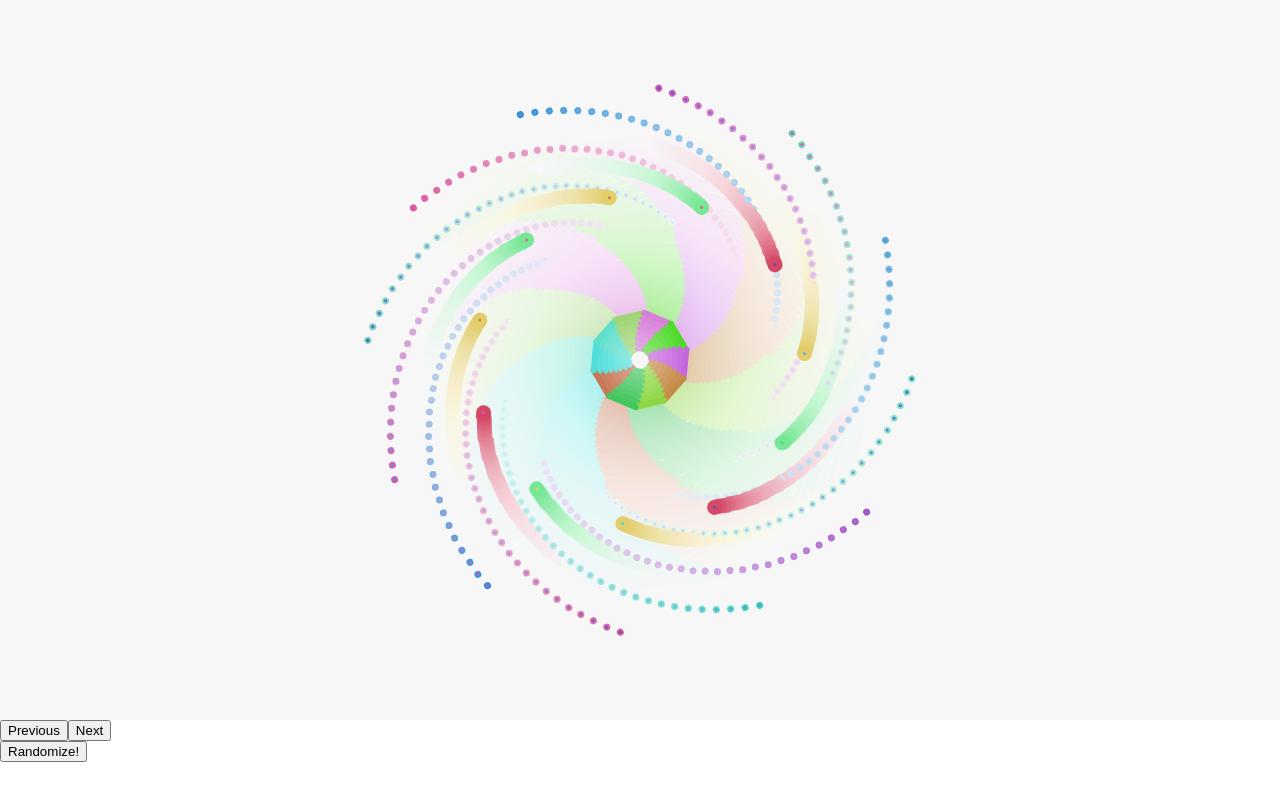
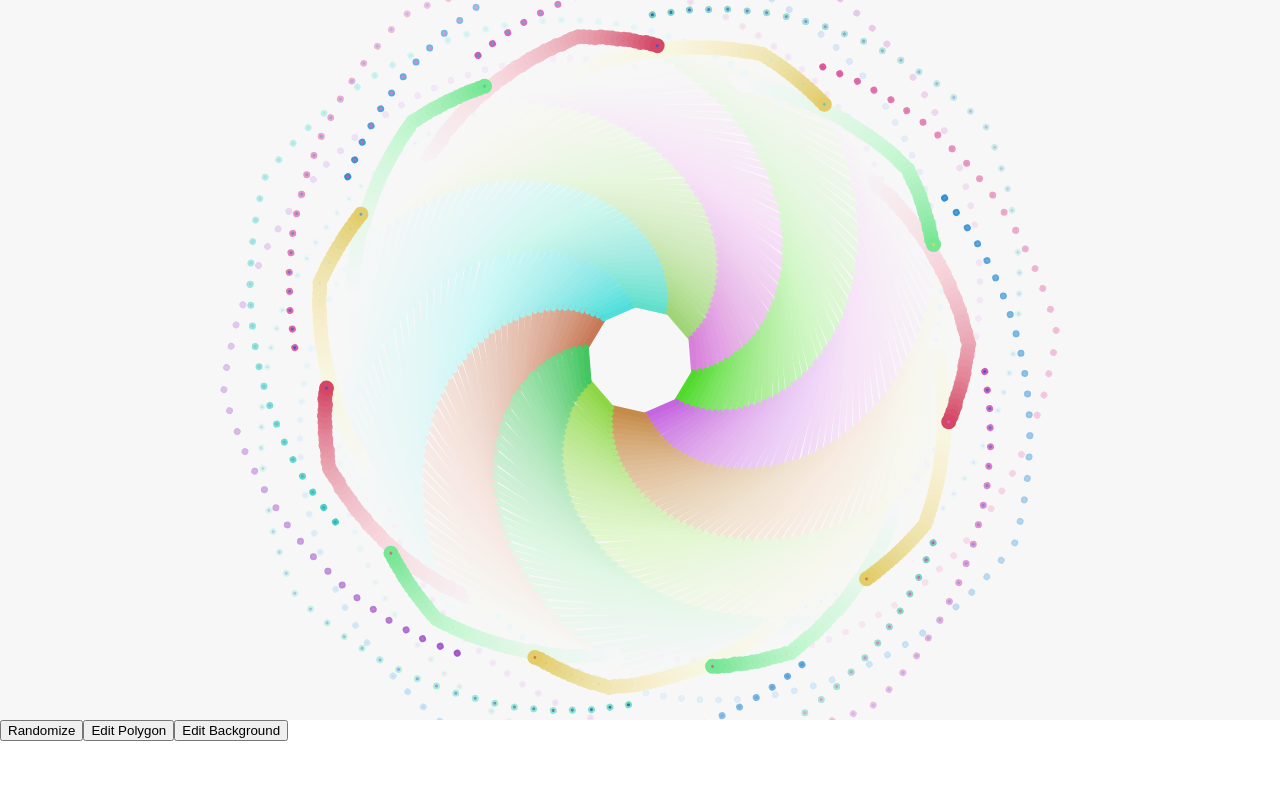
Before and after one commit to LiamMyles/polygon-art, a React (Create React App) app: page / in a window 1280 px wide. Built offline with nearby package versions, Linux system fonts and the light colour scheme.

Commit message:
Update navigation to have named screens

```diff
--- a/src/components/App.tsx
+++ b/src/components/App.tsx
@@ -24,39 +24,62 @@
   const navigationDispatch = useContext(navigationDispatchContext)
   const polygonGroupsDispatch = useContext(polygonGroupsDispatchContext)
 
+  const childMapping = {
+    MAIN_SCREEN: 1,
+    GROUP_SCREEN: 2,
+    POLYGON_SCREEN: 3,
+  }
+
   return (
     <Main>
-      <Screens currentScreen={navigationState.currentScreen}>
+      <Screens currentChild={childMapping[navigationState.currentScreen]}>
         <MainCanvas />
         <GroupsDisplay />
         <PolygonDisplay />
       </Screens>
       <div>
+        <Screens currentChild={childMapping[navigationState.currentScreen]}>
+          <>
             <button
               type="button"
               onClick={() => {
-            navigationDispatch({ type: "PREV_SCREEN" })
+                polygonGroupsDispatch({
+                  type: "RANDOMIZE_POLYGON_RINGS",
+                  group: 0,
+                })
               }}
             >
-          Previous
+              Randomize
+            </button>
+
+            <button
+              type="button"
+              onClick={() => {
+                navigationDispatch({ type: "GROUP_SCREEN" })
+              }}
+            >
+              Edit Polygon
             </button>
             <button
               type="button"
               onClick={() => {
-            navigationDispatch({ type: "NEXT_SCREEN" })
+                console.log("TODO")
               }}
             >
-          Next
+              Edit Background
             </button>
-        <br />
+          </>
+          <>
             <button
               type="button"
               onClick={() => {
-            polygonGroupsDispatch({ type: "RANDOMIZE_POLYGON_RINGS", group: 0 })
+                navigationDispatch({ type: "MAIN_SCREEN" })
               }}
             >
-          Randomize!
+              Back
             </button>
+          </>
+        </Screens>
       </div>
     </Main>
   )
--- a/src/components/Screens.tsx
+++ b/src/components/Screens.tsx
@@ -3,7 +3,7 @@
 import styled from "styled-components"
 
 interface ScreensProps {
-  currentScreen: number
+  currentChild: number
 }
 
 const Screen = styled(animated.div)`
@@ -11,8 +11,8 @@
   grid-column: 1;
 `
 
-const Screens: React.FC<ScreensProps> = ({ children, currentScreen }) => {
-  const transitions = useTransition(currentScreen, (item: number) => item, {
+const Screens: React.FC<ScreensProps> = ({ children, currentChild }) => {
+  const transitions = useTransition(currentChild, (item: number) => item, {
     from: {
       opacity: 0,
       transform: "translate(100%,0)",
--- a/src/reducer-contexts/navigation.tsx
+++ b/src/reducer-contexts/navigation.tsx
@@ -1,51 +1,45 @@
 import React, { useReducer, createContext } from "react"
 import produce, { Draft } from "immer"
 
-interface NavigationState {
-  currentScreen: number
-  totalScreens: number
+export interface NavigationState {
+  currentScreen: "MAIN_SCREEN" | "GROUP_SCREEN" | "POLYGON_SCREEN"
+  currentGroup: number
+  currentPolygon: number
+}
+interface MainScreen {
+  type: "MAIN_SCREEN"
+}
+interface GroupScreen {
+  type: "GROUP_SCREEN"
+}
+interface PolygonScreen {
+  type: "POLYGON_SCREEN"
   currentGroup: number
   currentPolygon: number
 }
 
-interface NextScreen {
-  type: "NEXT_SCREEN"
-}
-
-interface PrevScreen {
-  type: "PREV_SCREEN"
-}
-
-export type NavigationActions = PrevScreen | NextScreen
+export type NavigationActions = MainScreen | GroupScreen | PolygonScreen
 
 export const navigationReducer = produce(
   (draft: Draft<NavigationState>, action: NavigationActions) => {
     switch (action.type) {
-      case "NEXT_SCREEN": {
-        const newScreen = draft.currentScreen + 1
-        if (newScreen <= draft.totalScreens) {
-          draft.currentScreen = newScreen
-        } else {
-          draft.currentScreen = 1
-        }
+      case "MAIN_SCREEN":
+      case "GROUP_SCREEN": {
+        draft.currentScreen = action.type
         break
       }
-      case "PREV_SCREEN": {
-        const newScreen = draft.currentScreen - 1
-        if (newScreen <= 0) {
-          draft.currentScreen = draft.totalScreens
-        } else {
-          draft.currentScreen = newScreen
-        }
+      case "POLYGON_SCREEN": {
+        draft.currentScreen = action.type
+        draft.currentGroup = action.currentGroup
+        draft.currentPolygon = action.currentPolygon
         break
       }
     }
   }
 )
 
-export const navigationInitialState = {
-  currentScreen: 1,
-  totalScreens: 3,
+export const navigationInitialState: NavigationState = {
+  currentScreen: "MAIN_SCREEN",
   currentGroup: 0,
   currentPolygon: 0,
 }
```
Also changed, not shown: 2 other files (tests, documents, lock files or other folders). Lines whose indentation alone changed are shown as unchanged.
